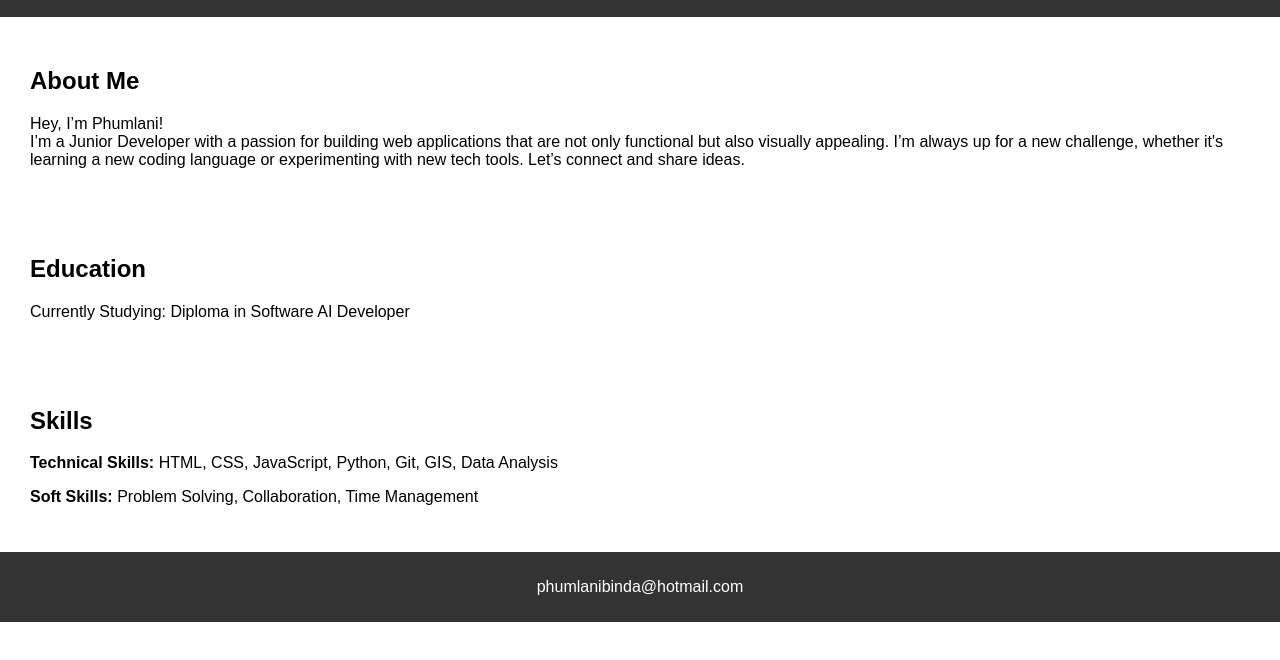
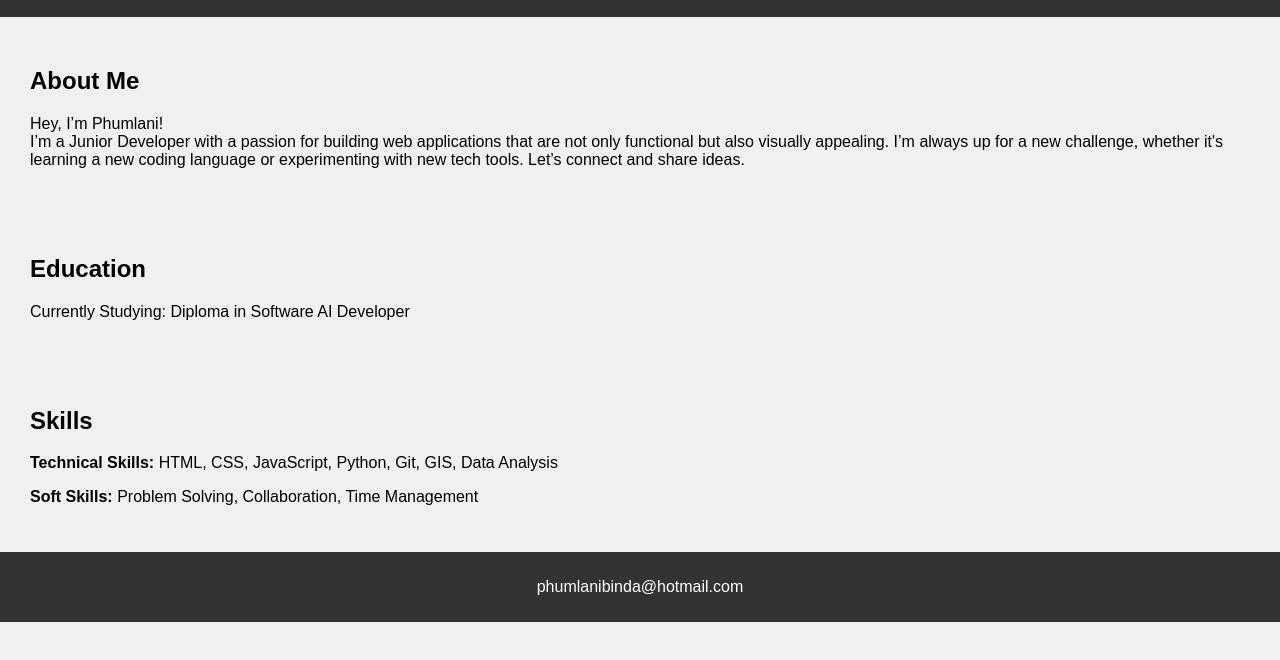
Before and after one commit to Binda100-web/PhumlaniBinda-portfolio, a plain HTML site: page index.html in a window 1280 px wide. Shown: the part 128-788 px from the top of the page. Drawn offline with Linux system fonts and the light colour scheme.

Commit message:
background change

```diff
--- a/style.css
+++ b/style.css
@@ -1,10 +1,12 @@
+/* General body styles */
 body {
     font-family: Arial, sans-serif;
     margin: 0;
     padding: 0;
-    background-color: #f4f4f4;
+    background-color: #f0f0f0; /* Light grey background */
 }
 
+/* Header styles */
 header {
     background-color: #333;
     color: white;
@@ -16,36 +18,24 @@ h1 {
     margin: 0;
 }
 
+/* Section styles */
 section {
     padding: 20px;
     margin: 10px;
 }
 
+/* Footer styles */
 footer {
     background-color: #333;
     color: white;
     text-align: center;
     padding: 10px;
 }
-body {
-    background-color: #f0f0f0; /* Light grey background */
-    font-family: Arial, sans-serif;
-}
-body {
-    background: linear-gradient(to right, #6a11cb, #2575fc); /* Purple to Blue gradient */
-    font-family: Arial, sans-serif;
-}
+
+/* Background Image (if you prefer an image as a background) */
 body {
     background-image: url('your-image.jpg'); /* Replace with your image path */
     background-size: cover; /* Cover the entire screen */
     background-position: center; /* Center the image */
-    background-attachment: fixed; /* Make the background fixed when scrolling */
-    font-family: Arial, sans-serif;
+    background-attachment: fixed; /* Fixed background when scrolling */
 }
-body {
-    background-image: url('your-image.jpg'); /* Replace with your image path */
-    background-size: cover; /* Cover the entire screen */
-    background-position: center; /* Center the image */
-    background-attachment: fixed; /* Make the background fixed when scrolling */
-    font-family: Arial, sans-serif;
-}
```
